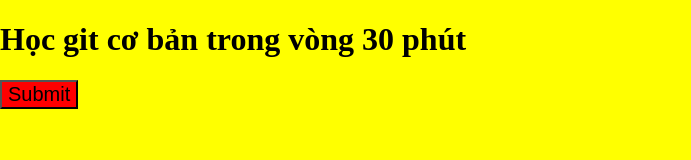
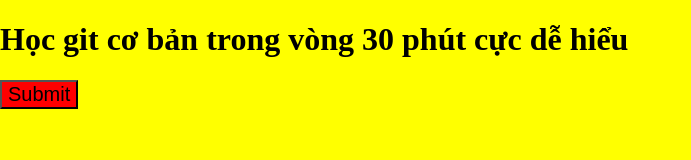
Before and after one commit to long14xtnd/learn-git2, a plain HTML site: page index.html in a window 1280 px wide. Shown: the whole page, without its empty margins (0-691 px from the left). Drawn offline with Linux system fonts and the light colour scheme.

Commit message:
Update index.html

```diff
--- a/index.html
+++ b/index.html
@@ -8,7 +8,7 @@
     <link rel="stylesheet" href="index.css">
   </head>
   <body>
-    <h1>Học git cơ bản trong vòng 30 phút</h1>
+    <h1>Học git cơ bản trong vòng 30 phút cực dễ hiểu</h1>
     <button>Submit</button>
   </body>
 </html>
```
